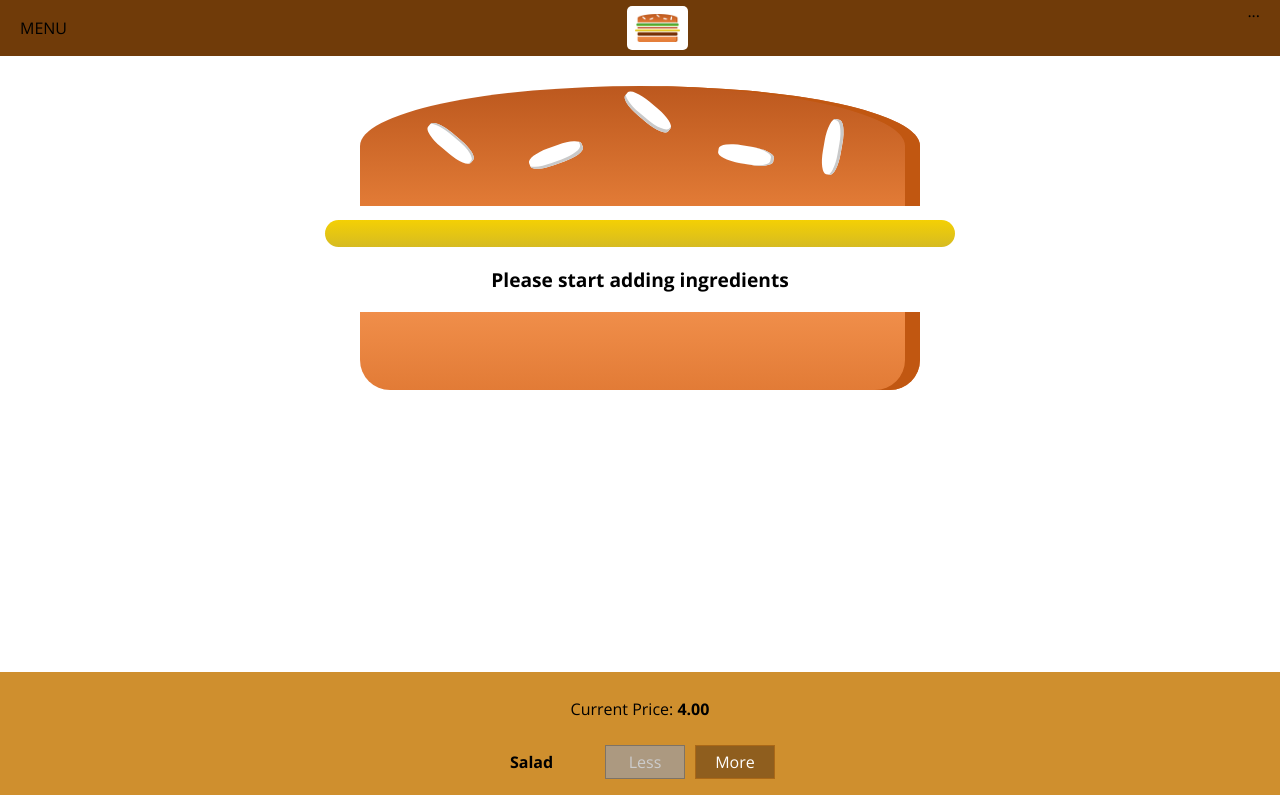
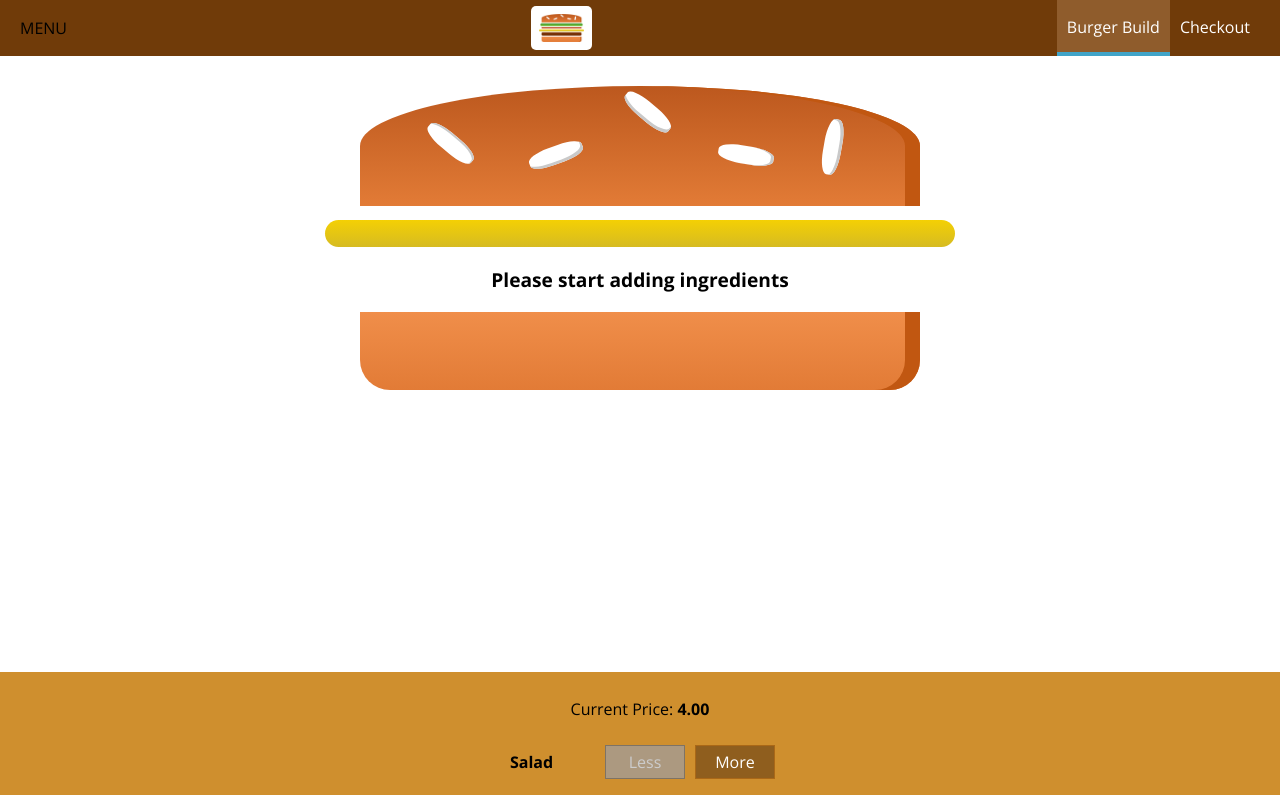
Before and after one commit to Aibek646/burger-builder, a React (Create React App) app: page / in a window 1280 px wide. Shown: the top 795 px of the page. Built offline with nearby package versions, Linux system fonts and the light colour scheme.

Commit message:
Using a Logo in our Application

```diff
--- /dev/null
+++ b/src/components/Navigation/NavigationItems/NavigationItem/NavigationItem.js
@@ -0,0 +1,13 @@
+import React from "react";
+
+import classes from "./NavigationItem.module.css";
+
+const navigationItem = (props) => (
+  <li className={classes.NavigationItem}>
+    <a href={props.link} className={props.active ? classes.active : null}>
+      {props.children}
+    </a>
+  </li>
+);
+
+export default navigationItem;
--- /dev/null
+++ b/src/components/Navigation/NavigationItems/NavigationItem/NavigationItem.module.css
@@ -0,0 +1,25 @@
+.NavigationItem {
+  margin: 0;
+  box-sizing: border-box;
+  display: flex;
+  height: 100%;
+  align-items: center;
+}
+
+.NavigationItem a {
+  color: white;
+  text-decoration: none;
+  height: 100%;
+  padding: 16px 10px;
+  border-bottom: 4px solid transparent;
+  box-sizing: border-box;
+  display: block;
+}
+
+.NavigationItem a:hover,
+.NavigationItem a:active,
+.NavigationItem a.active {
+  background-color: #8f5c2c;
+  border-bottom: 4px solid #40a4c8;
+  color: white;
+}
--- /dev/null
+++ b/src/components/Navigation/NavigationItems/NavigationItems.js
@@ -0,0 +1,14 @@
+import React from "react";
+import classes from "./NavigationItems.module.css";
+import NavigationItem from "./NavigationItem/NavigationItem";
+
+const navigationItems = () => (
+  <ul className={classes.NavigationItems}>
+    <NavigationItem link="/" active>
+      Burger Build
+    </NavigationItem>
+    <NavigationItem link="/">Checkout</NavigationItem>
+  </ul>
+);
+
+export default navigationItems;
--- /dev/null
+++ b/src/components/Navigation/NavigationItems/NavigationItems.module.css
@@ -0,0 +1,8 @@
+.NavigationItems {
+  margin: 0;
+  padding: 0;
+  list-style: none;
+  display: flex;
+  align-items: center;
+  height: 100%;
+}
--- a/src/components/Navigation/Toolbar/Toolbar.js
+++ b/src/components/Navigation/Toolbar/Toolbar.js
@@ -1,13 +1,15 @@
 import React from "react";
 import Logo from "../../Logo/Logo";
-
 import classes from "./Toolbar.module.css";
+import NavigationItems from "../NavigationItems/NavigationItems";
 
 const toolbar = (props) => (
   <header className={classes.Toolbar}>
     <div>MENU</div>
     <Logo />
-    <nav>...</nav>
+    <nav>
+      <NavigationItems />
+    </nav>
   </header>
 );
 
```
